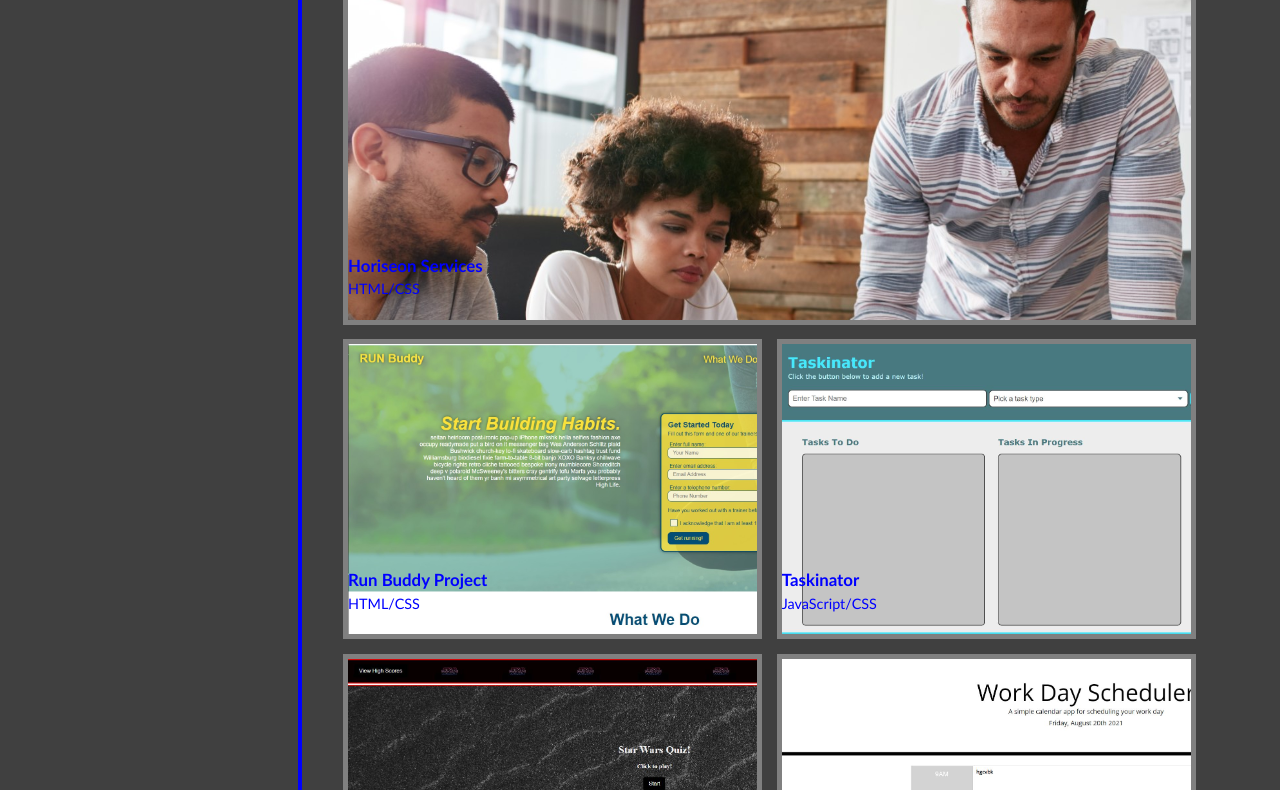
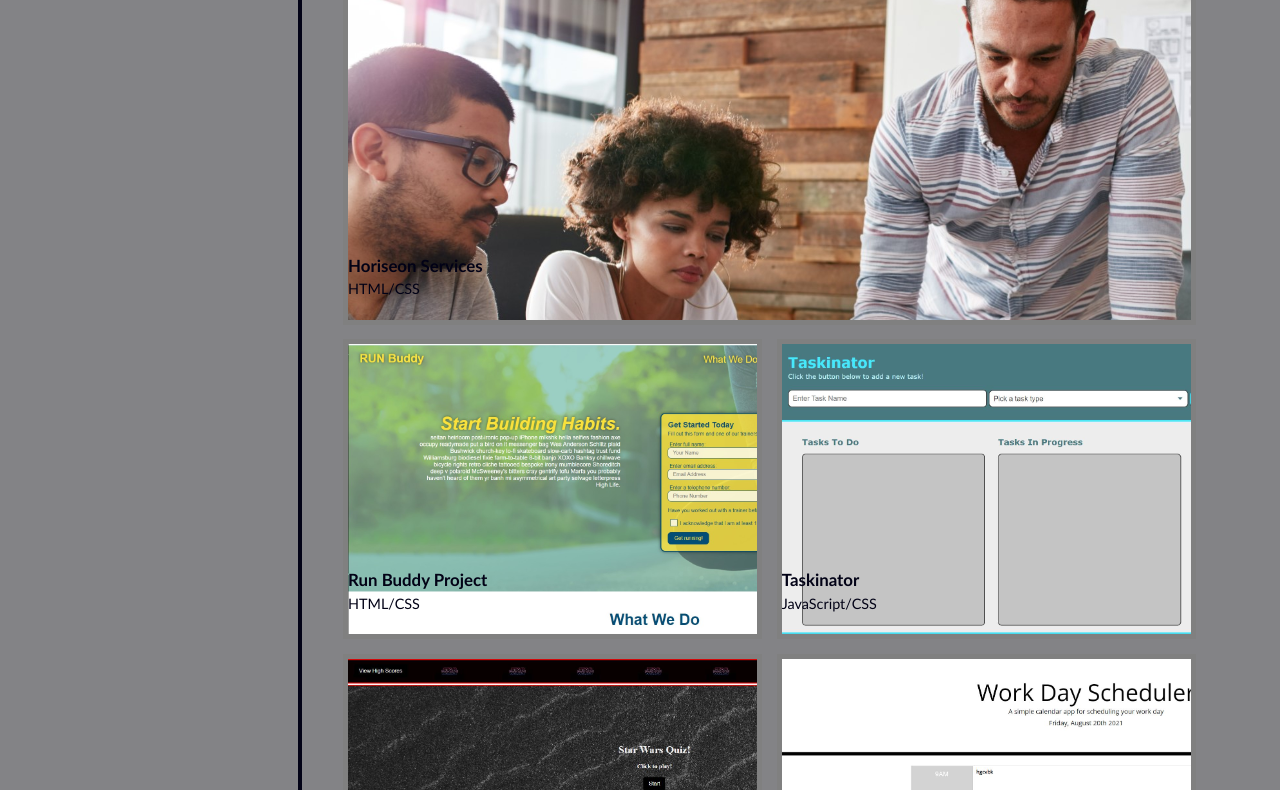
Before and after one commit to JaimeVilches87/project-runway, a plain HTML site: page index.html in a window 1280 px wide. Shown: the part 679-1469 px from the top of the page. Drawn offline with Linux system fonts and the light colour scheme.

Commit message:
added colors

```diff
--- a/assets/css/style.css
+++ b/assets/css/style.css
@@ -4,8 +4,8 @@
     box-sizing: border-box;
 }
 :root {
-    --background-color: #404040;
-    --primary-color: blue;
+    --background-color: #5d5d61c2;
+    --primary-color: rgb(2, 2, 22);
     --secondary-color: gray;
     --border-color: #333366;
     --color-opacity: rgba(135, 206, 250, 0.8);
```
